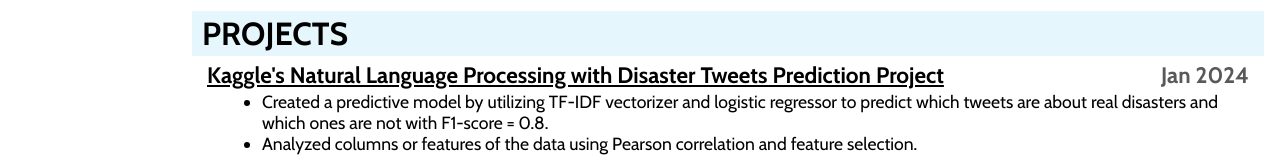
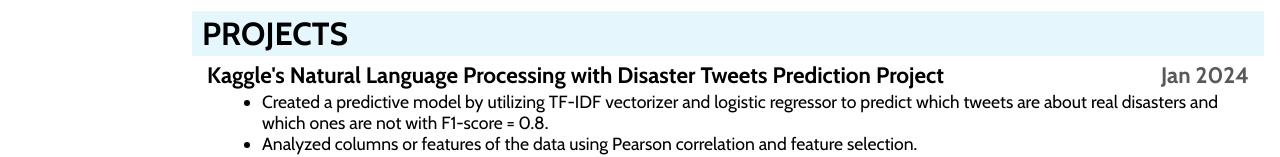
Before and after one commit to PannSengpanich/cv-application, a React (Create React App) app: page / in a window 1280 px wide. Shown: the part 770-927 px from the top of the page. Built offline with nearby package versions, Linux system fonts and the light colour scheme.

Commit message:
Update ContentInfo.js

```diff
--- a/src/Components/ContentInfo.js
+++ b/src/Components/ContentInfo.js
@@ -20,7 +20,7 @@
           <>
             {index !== 0 && (
               <>
-                {item.url && item.head ? (
+                {/* {item.url && item.head ? (
                   <>
                     <div className={styles.head}>
                       <a
@@ -43,6 +43,16 @@
                       </div>
                     </div>
                   </>
+                ) : (
+                  <></>
+                )} */}
+                {item.head ? (
+                  <div className={styles.head}>
+                    <div className={styles.headLeft}>{item.head}</div>
+                    <div className={styles.headRight}>
+                      {item.date && <div>{item.date}</div>}
+                    </div>
+                  </div>
                 ) : (
                   <></>
                 )}
```
